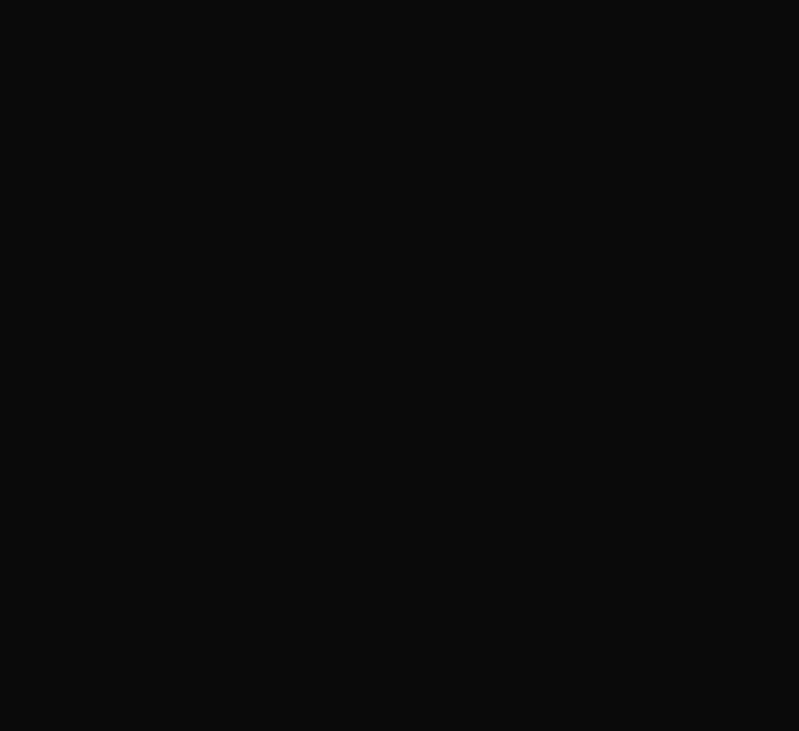
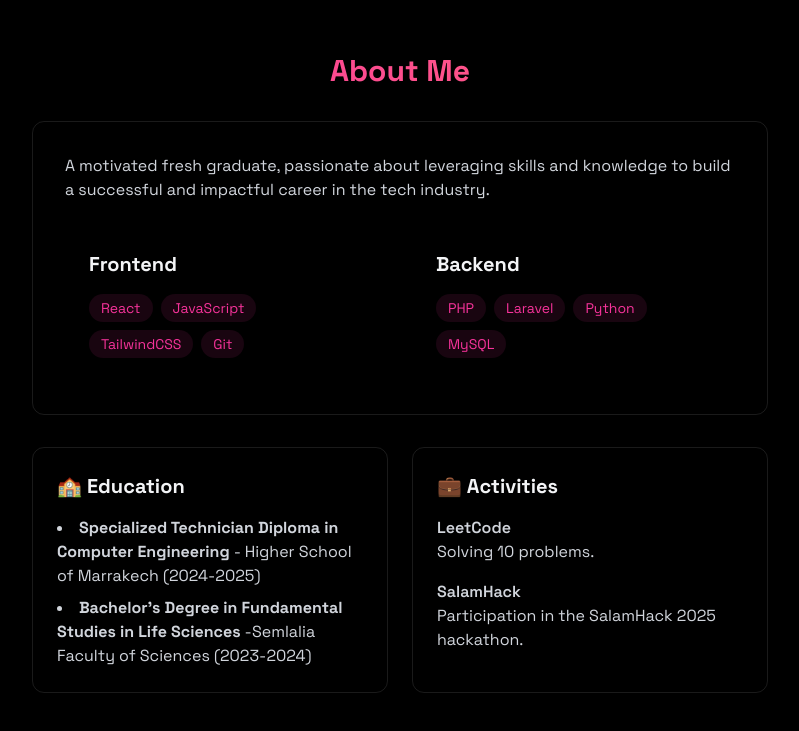
Before and after one commit to ousafa/ousafa-portfolio, a React (Vite) app: page / in a window 1280 px wide. Shown: the part 827-1558 px from the top of the page, without its empty margins (240-1039 px from the left). Before the commit the page ends 800 px from the top, so only its background shows below. Built offline with nearby package versions, Linux system fonts and the light colour scheme.

Commit message:
Devlopping about section with skills display

```diff
--- a/src/App.jsx
+++ b/src/App.jsx
@@ -4,6 +4,7 @@
 import { Navbar } from "./components/Navbar";
 import { MobileMenu } from "./components/MobileMenu";
 import { Home } from "./components/sections/Home";
+import { About } from "./components/sections/About";
 
 import { useState } from "react";
 
@@ -21,6 +22,7 @@
         <Navbar isMenuOpen={isMenuOpen} setIsMenuOpen={setIsMenuOpen} />
         <MobileMenu isMenuOpen={isMenuOpen} setIsMenuOpen={setIsMenuOpen} />
         <Home />
+        <About />
       </div>
     </>
   );
--- a/src/components/sections/About.jsx
+++ b/src/components/sections/About.jsx
@@ -0,0 +1,101 @@
+export const About = () => {
+  const frontendSkills = ["React", "JavaScript", "TailwindCSS", "Git"];
+  const backendSkills = ["PHP", "Laravel", "Python", "MySQL"];
+  return (
+    <section
+      id="about"
+      className="min-h-screen flex items-center justify-center py-20"
+    >
+      <div className="max-w-3xl mx-auto px-4">
+        <h2 className="text-3xl font-bold mb-8 bg-gradient-to-r from-pink-500 to-rose-400 bg-clip-text text-transparent text-center">
+          {" "}
+          About Me
+        </h2>
+
+        <div className="rounded-xl p-8 border-white/10 border hover:-translate-y-1 transition-all">
+          <p className="text-gray-300 mb-6">
+            A motivated fresh graduate, passionate about leveraging skills and
+            knowledge to build a successful and impactful career in the tech
+            industry.
+          </p>
+
+          {/* Skills */}
+          <div className="grid grid-cols-1 md:grid-cols-2 gap-6">
+            {/* Frontend */}
+            <div className="rounded-xl p-6 hover:-translate-y-1 transition-all">
+              <h3 className="text-xl font-bold mb-4"> Frontend</h3>
+              <div className="flex flex-wrap gap-2">
+                {frontendSkills.map((tech, key) => (
+                  <span
+                    key={key}
+                    className="bg-pink-500/10 text-pink-500 py-1 px-3 rounded-full text-sm hover:bg-pink-500/20
+                                    hover:shadow-[0_2px_8px_rgba(59,130,246,0.2)] transition
+                    "
+                  >
+                    {tech}
+                  </span>
+                ))}
+              </div>
+            </div>
+            {/* Backend */}
+            <div className="rounded-xl p-6 hover:-translate-y-1 transition-all">
+              <h3 className="text-xl font-bold mb-4"> Backend</h3>
+              <div className="flex flex-wrap gap-2">
+                {backendSkills.map((tech, key) => (
+                  <span
+                    key={key}
+                    className="bg-pink-500/10 text-pink-500 py-1 px-3 rounded-full text-sm hover:bg-pink-500/20
+                                    hover:shadow-[0_2px_8px_rgba(59,130,246,0.2)] transition
+                    "
+                  >
+                    {tech}
+                  </span>
+                ))}
+              </div>
+            </div>
+          </div>
+        </div>
+
+        {/* Education  & Experience*/}
+        <div className="grid grid-cols-1 md:grid-cols-2 gap-6 mt-8">
+          <div className="p-6 rounded-xl border-white/10 border hover:-translate-y-1 transition-all">
+            {/* Education */}
+            <h3 className="text-xl font-bold mb-4"> 🏫 Education </h3>
+            <ul className="list-disc list-inside text-gray-300 space-y-2">
+              <li>
+                <strong>
+                  {" "}
+                  Specialized Technician Diploma in Computer Engineering{" "}
+                </strong>{" "}
+                - Higher School of Marrakech (2024-2025)
+              </li>
+              <li>
+                <strong>
+                  {" "}
+                  Bachelor's Degree in Fundamental Studies in Life Sciences{" "}
+                </strong>{" "}
+                -Semlalia Faculty of Sciences (2023-2024)
+              </li>
+            </ul>
+          </div>
+
+          {/* Experience */}
+          <div className="p-6 rounded-xl border-white/10 border hover:-translate-y-1 transition-all">
+            <h3 className="text-xl font-bold mb-4"> 💼 Activities </h3>
+            <div className="space-y-4 text-gray-300">
+              <div>
+                <h4 className="font-semibold"> LeetCode </h4>
+                <p>Solving 10 problems.</p>
+              </div>
+
+              <div>
+                <h4 className="font-semibold"> SalamHack </h4>
+                <p>Participation in the SalamHack 2025 hackathon.</p>
+              </div>
+            </div>
+          </div>
+        </div>
+      </div>
+    </section>
+  );
+};
--- a/src/components/sections/Home.jsx
+++ b/src/components/sections/Home.jsx
@@ -5,7 +5,7 @@
       className="min-h-screen flex items-center justify-center relative"
     >
       <div className="text-center z-10 px-4">
-        <h1 className="text-5xl md:text-7xl font-bold mb-6 bg-gradient-to-r from-pink-500 to-fuchsia-400 bg-clip-text text-transparent leading-right">
+        <h1 className="text-5xl md:text-7xl font-bold mb-6 bg-gradient-to-r from-pink-500 to-rose-400 bg-clip-text text-transparent leading-right">
           Hi, I'm Safa Ouammou
         </h1>
 
```
